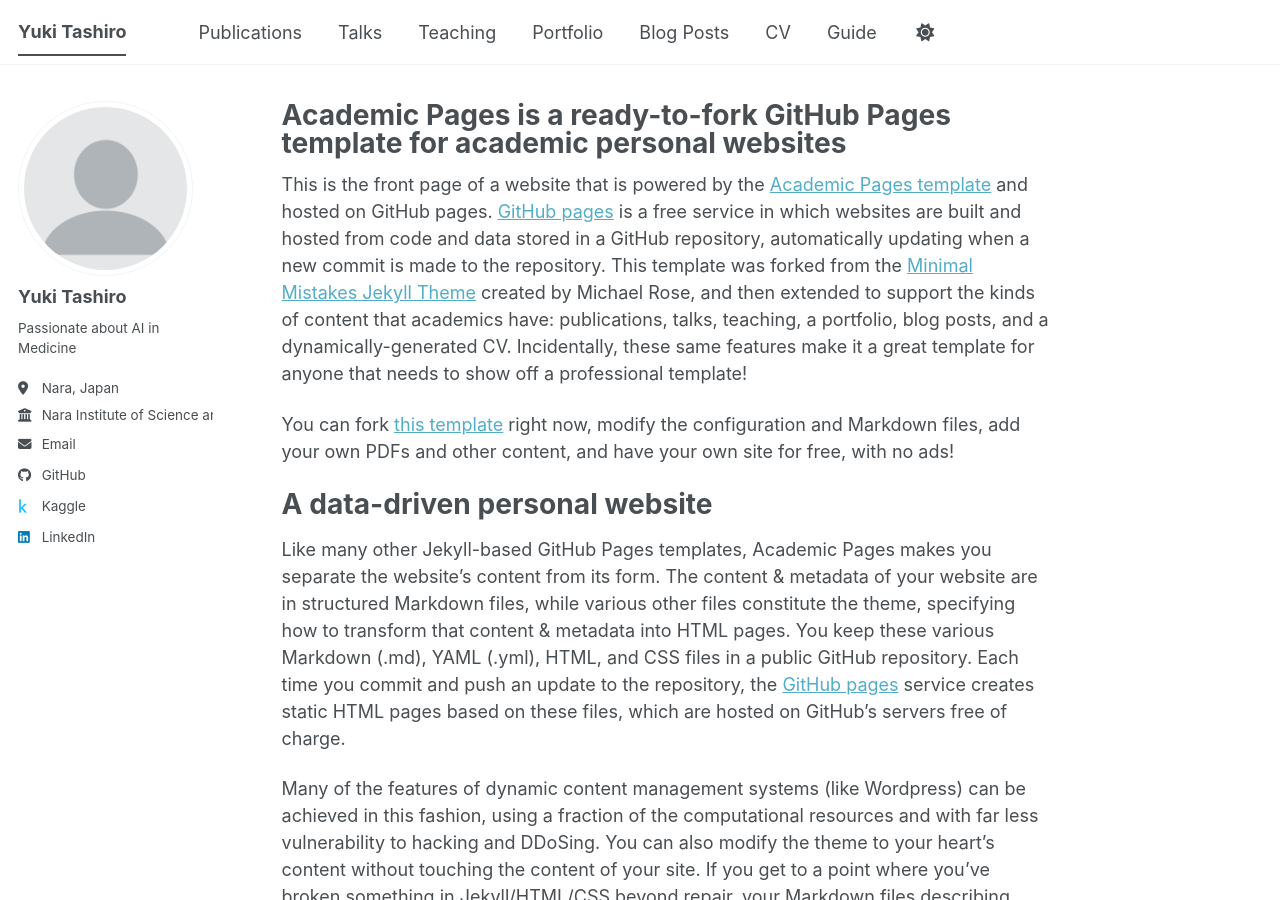
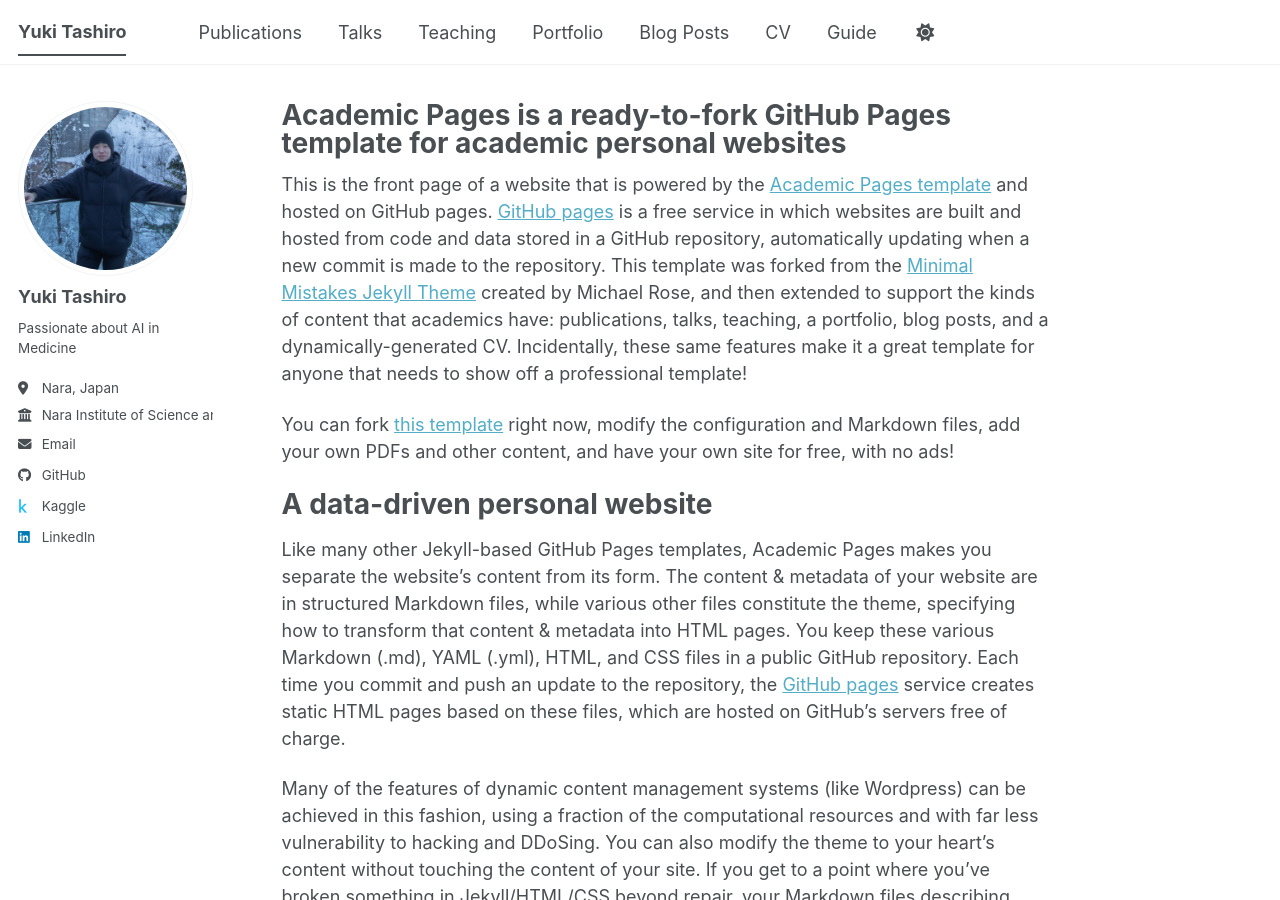
Before and after one commit to yuki-tashiro/yuki-tashiro.github.io, a Jekyll site: the page built from _pages/about.md, in a window 1280 px wide and 900 px high. Built offline with Jekyll 4.4.1, drawn with Linux system fonts in a browser that asks for light colours; a script bundle is joined from its source files by our own code; library files that are not in the unit come from our copies.

Commit message:
Update author avatar image in config file

```diff
--- a/_config.yml
+++ b/_config.yml
@@ -23,7 +23,7 @@
 #               Additional customization can be done by editing /_includes/author-profile.html
 author:
   # Biographic information
-  avatar           : "profile.png"
+  avatar           : "profile_yuki-tashiro.jpg"  # "profile.png"
   name             : "Yuki Tashiro"
   pronouns         : # example: "she/her"
   bio              : "Passionate about AI in Medicine"
```
